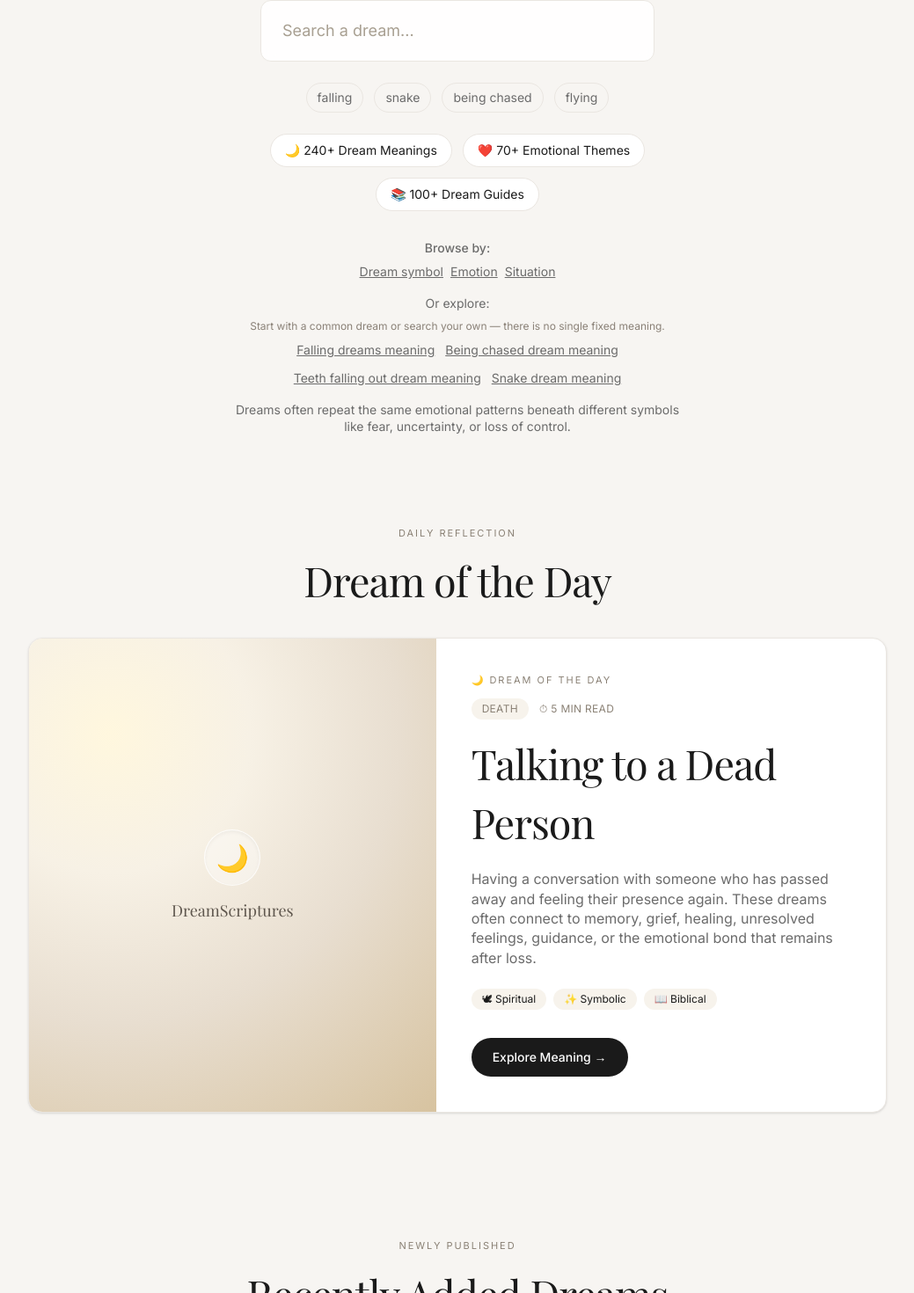
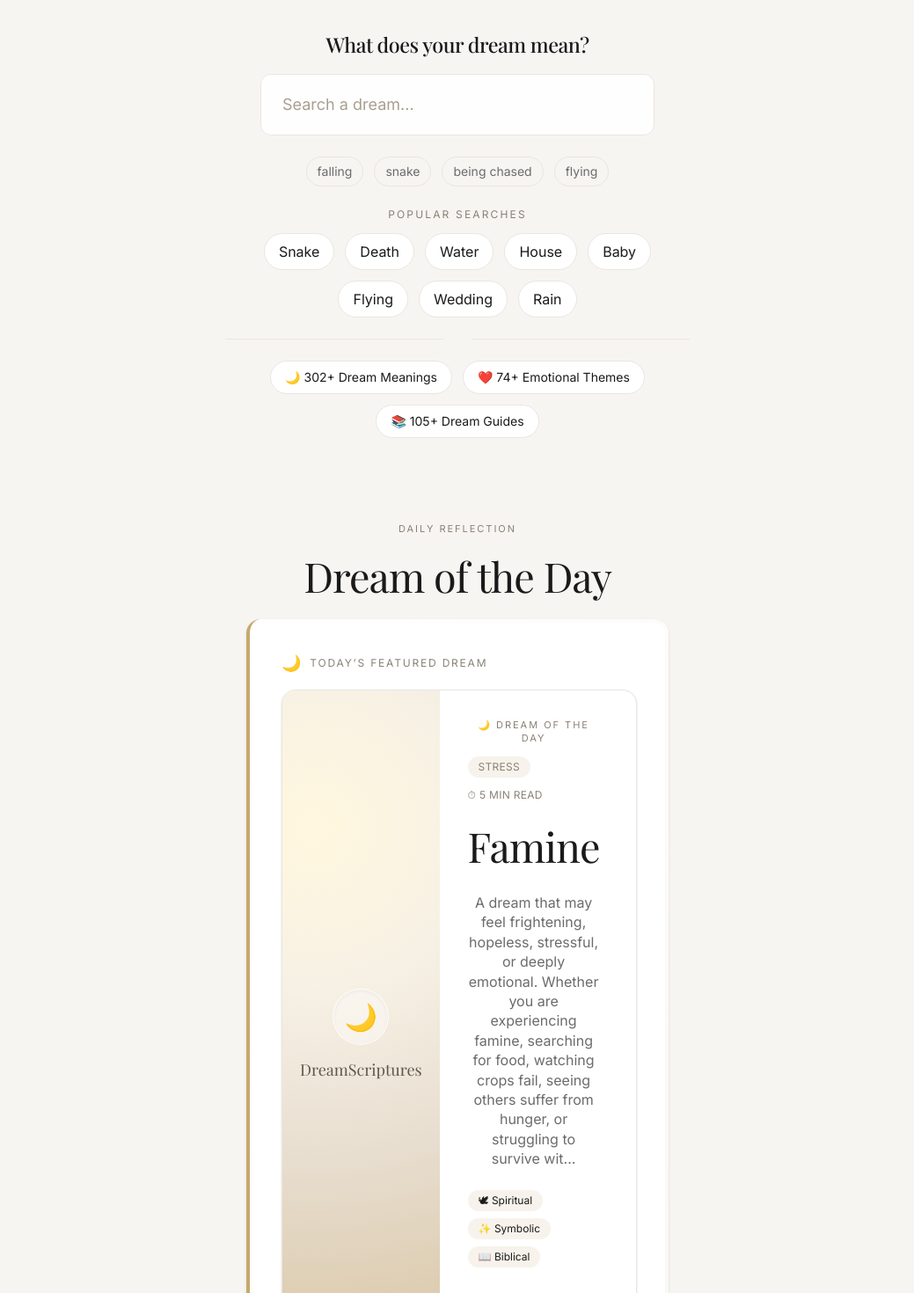
Before and after one commit to dreamscriptures-Moon/Dreamscriptures_, a Next.js app: page / in a window 1280 px wide. Shown: the part 838-2308 px from the top of the page at 88% size, without its empty margins (120-1159 px from the left). Built offline with nearby package versions, Linux system fonts and the light colour scheme; a web font is replaced by a local one.

Commit message:
Add Dream of the Day, reading progress, related dreams, engagement components, and homepage improvements

```diff
--- /dev/null
+++ b/app/components/RandomQuote.jsx
@@ -0,0 +1,72 @@
+"use client";
+
+import { useState, useEffect, useMemo } from "react";
+import quotes from "@/data/quotes";
+
+export default function RandomQuote() {
+  // Get a random quote from the array
+  const getRandomQuote = (arr) => {
+    if (!arr || arr.length === 0) return "Dreams are the whispers of the soul.";
+    return arr[Math.floor(Math.random() * arr.length)];
+  };
+
+  // Ensure we have an array (handles both direct array and { quotes: [...] } wrapper)
+  const quotesArray = useMemo(() => Array.isArray(quotes) ? quotes : quotes?.quotes || [], []);
+  const [quote, setQuote] = useState("");
+
+  // Set initial quote on mount
+  useEffect(() => {
+    setQuote(getRandomQuote(quotesArray));
+  }, [quotesArray]);
+
+  // Handler for next quote
+  const handleNextQuote = () => {
+    // Pick a new random quote (possibly the same if only one)
+    let newQuote = getRandomQuote(quotesArray);
+    // Optional: avoid repeating the same quote back-to-back
+    while (newQuote === quote && quotesArray.length > 1) {
+      newQuote = getRandomQuote(quotesArray);
+    }
+    setQuote(newQuote);
+  };
+
+  if (!quote) {
+    return (
+      <div className="text-center py-4">
+        <p className="font-serif italic text-3xl max-w-3xl mx-auto opacity-50">Loading…</p>
+      </div>
+    );
+  }
+
+  return (
+    <div className="text-center">
+      {/* Quote text */}
+      <p className="font-serif italic text-3xl max-w-3xl mx-auto transition-opacity duration-300">
+        {quote}
+      </p>
+
+      {/* Next quote button */}
+      <button
+        onClick={handleNextQuote}
+        className="mt-8 inline-flex items-center gap-2 text-sm uppercase tracking-[0.15em] text-[#8A8175] hover:text-[#1A1A1A] transition-colors duration-200 border-b border-transparent hover:border-[#C6A96B] pb-1"
+        aria-label="Next quote"
+      >
+        <span>Next Quote</span>
+        <svg
+          xmlns="http://www.w3.org/2000/svg"
+          width="16"
+          height="16"
+          viewBox="0 0 24 24"
+          fill="none"
+          stroke="currentColor"
+          strokeWidth="2"
+          strokeLinecap="round"
+          strokeLinejoin="round"
+        >
+          <path d="M5 12h14" />
+          <path d="M12 5l7 7-7 7" />
+        </svg>
+      </button>
+    </div>
+  );
+}
--- /dev/null
+++ b/app/components/SearchSuggestions.jsx
@@ -0,0 +1,34 @@
+import Link from "next/link";
+
+const searches = [
+  "Snake",
+  "Death",
+  "Water",
+  "House",
+  "Baby",
+  "Flying",
+  "Wedding",
+  "Rain",
+];
+
+export default function SearchSuggestions() {
+  return (
+    <div className="mt-5">
+      <p className="mb-3 text-xs uppercase tracking-[0.18em] text-[#8A8175]">
+        Popular Searches
+      </p>
+
+      <div className="flex flex-wrap justify-center gap-3">
+        {searches.map((item) => (
+          <Link
+            key={item}
+            href={`/dreams/${item.toLowerCase().replace(/\s+/g, "-")}`}
+            className="rounded-full border border-[#EAE6E1] bg-white px-4 py-2 hover:border-[#C6A96B]"
+          >
+            {item}
+          </Link>
+        ))}
+      </div>
+    </div>
+  );
+}
--- a/app/dreams/[slug]/page.js
+++ b/app/dreams/[slug]/page.js
@@ -763,9 +763,6 @@ function getDreamContext(dream) {
 
      <div className="max-w-3xl mx-auto px-6 mt-4 mb-6 space-y-3">
   <SearchBar />
-
-<section id="navigation"></section>
-
   <LazyMobileQuickNav />
 </div>
       <article className="max-w-3xl lg:max-w-3xl mx-auto px-6 pt-1 pb-10 md:pt-14 md:pb-24">
@@ -795,6 +792,7 @@ function getDreamContext(dream) {
   <TextBlocks text={getDreamContext(dream)} />
 </section>
 
+<section id="navigation"></section>
 
  {dream.categories?.length > 0 && (
           <nav className="mb-8 flex flex-wrap gap-2">
--- a/app/page.js
+++ b/app/page.js
@@ -3,6 +3,7 @@ import LazyMobileQuickNav from "@/app/components/LazyMobileQuickNav";
 import SiteFooter from "@/app/components/SiteFooter";
 import SiteHeader from "@/app/components/SiteHeader";
 import HomeSearchWrapper from "./components/HomeSearchWrapper";
+import RandomQuote from "@/app/components/RandomQuote";
 import { DreamCard, DreamFeatureCard } from "@/components/DreamCards";
 import { dreams } from "@/data/dreams";
 import { emotionalHubs } from "@/data/emotionalHubs";
@@ -11,16 +12,8 @@ import {
   getDreamOfTheDay,
   getRecentlyAddedDreams,
 } from "@/lib/dreamEngagement";
+import SearchSuggestions from "@/app/components/SearchSuggestions";
 
-
-const popularDreams = [
-  { title: "Falling", slug: "falling" },
-  { title: "Snakes", slug: "snakes" },
-  { title: "Being Chased", slug: "being-chased" },
-  { title: "Teeth Falling Out", slug: "teeth-falling-out" },
-  { title: "Flying", slug: "flying" },
-  { title: "Water", slug: "water" },
-];
 
 const featuredGuides = [
   {
@@ -45,11 +38,72 @@ const featuredGuides = [
   },
 ];
 
+const emotions = [
+  { emoji:"😨", title:"Fear", slug:"fear" },
+  { emoji:"❤️", title:"Love", slug:"love" },
+  { emoji:"🌱", title:"Healing", slug:"healing" },
+  { emoji:"✨", title:"Hope", slug:"hope" },
+  { emoji:"😔", title:"Grief", slug:"grief" },
+  { emoji:"🌊", title:"Peace", slug:"peace" },
+];
+
+const trendingDreams = [
+  {
+    title: "Dream About Snakes",
+    slug: "snakes",
+    subtitle: "Transformation • Fear • Wisdom",
+  },
+  {
+    title: "Dream About Death",
+    slug: "death",
+    subtitle: "Endings • Change • Renewal",
+  },
+  {
+    title: "Dream About Falling",
+    slug: "falling",
+    subtitle: "Loss of Control • Anxiety • Uncertainty",
+  },
+  {
+    title: "Dream About Being Chased",
+    slug: "being-chased",
+    subtitle: "Avoidance • Fear • Unresolved Conflict",
+  },
+  {
+    title: "Dream About Water",
+    slug: "water",
+    subtitle: "Emotions • Healing • The Subconscious",
+  },
+  {
+    title: "Dream About Pregnancy",
+    slug: "being-pregnant",
+    subtitle: "Growth • New Beginnings • Potential",
+  },
+];
+
+const faqs=[
+
+"Can dreams predict the future?",
+
+"Why do I dream about the same person?",
+
+"Why do dreams repeat?",
+
+"Why can't I remember dreams?",
+
+"What causes nightmares?",
+
+"Do dreams have meaning?"
+
+]
+
+
 export default function Home() {
-  const recentlyAddedDreams = getRecentlyAddedDreams(dreams, 6);
+  const recentlyAddedDreams = getRecentlyAddedDreams(dreams, 4);
   const dreamOfTheDay = getDreamOfTheDay(dreams);
 
-  return (
+
+
+ return (
 <main className="bg-[#F7F5F2] text-[#1A1A1A] min-h-screen">
   <SiteHeader sticky />
 
@@ -57,9 +111,8 @@ export default function Home() {
   <section className="max-w-3xl mx-auto px-6 pt-12 md:pt-20 pb-10 text-center">
 
     <h1 className="text-4xl md:text-5xl lg:text-6xl leading-[1.15] font-serif tracking-tight mb-6">
-Understand Your Dreams Through
-Emotion, Symbolism and Personal Context
- </h1>
+Discover What Your Dreams May Mean Through
+Emotion, Symbolism, Spirituality and Personal Context </h1>
 
 <p className="text-[#6B6B6B] text-base md:text-lg leading-relaxed max-w-2xl mx-auto mb-6">
 Explore dream meanings through emotional patterns,
@@ -89,6 +142,9 @@ may be communicating.
 
    <div className="w-26 h-[1px] bg-[#EAE6E1] mx-auto mt-6 mb-3" />
   </section>
+
+<LazyMobileQuickNav />
+
 <section className="max-w-xl mx-auto px-6 pb-10 text-center">
 
   <h2 className="text-xl md:text-2xl font-medium mb-4">
@@ -99,72 +155,165 @@ may be communicating.
   <div className="max-w-md mx-auto mb-6">
     <HomeSearchWrapper />
   </div>
-
-<div className="flex flex-wrap justify-center gap-3 mb-8">
-
+<SearchSuggestions />
+{/* Divider */}
+<div className="flex items-center gap-4 my-6">
+  <div className="flex-1 h-[1px] bg-[#EAE6E1]" />
+  <span className="text-[10px] uppercase tracking-[0.2em] text-[#8A8175]"></span>
+  <div className="flex-1 h-[1px] bg-[#EAE6E1]" />
+</div>
+<div className="flex flex-wrap justify-center gap-3 mt-6 mb-8">
   <span className="px-4 py-2 rounded-full bg-white border border-[#EAE6E1] text-sm">
 
-    🌙 240+ Dream Meanings
+    🌙  {dreams.length}+ Dream Meanings
 
   </span>
 
   <span className="px-4 py-2 rounded-full bg-white border border-[#EAE6E1] text-sm">
 
-    ❤️ 70+ Emotional Themes
+    ❤️ 74+ Emotional Themes
 
   </span>
 
   <span className="px-4 py-2 rounded-full bg-white border border-[#EAE6E1] text-sm">
 
-    📚 100+ Dream Guides
+    📚 105+ Dream Guides
 
   </span>
 
 </div>
+{/* DREAM OF THE DAY */}
+{/* DREAM OF THE DAY */}
+<section className="max-w-5xl mx-auto px-6 py-4 md:py-16">
+  <div className="mb-4 text-center">
+    <p className="mb-3 text-[11px] uppercase tracking-[0.18em] text-[#8A8175]">
+      Daily reflection
+    </p>
+    <h2 className="font-serif text-4xl md:text-5xl">
+      Dream of the Day
+    </h2>
+  </div>
 
-  {/* Intent shortcuts */}
-  <div className="text-sm text-[#6B6B6B] space-y-2">
+  {/* Enhanced wrapper */}
+  <div className="relative bg-gradient-to-br from-white to-[#FAF8F5] border-l-4 border-[#C6A96B] rounded-2xl shadow-sm p-1">
+    <div className="bg-white rounded-xl p-6 md:p-8">
+      {/* Small moon icon + label */}
+      <div className="flex items-center gap-2 text-xs uppercase tracking-[0.15em] text-[#8A8175] mb-4">
+        <span className="text-lg">🌙</span>
+        <span>Today’s featured dream</span>
+      </div>
 
-    <p className="font-medium">Browse by:</p>
+      <DreamFeatureCard dream={dreamOfTheDay} />
+    </div>
+  </div>
+</section>
 
-    <div className="flex flex-wrap justify-center gap-2">
-      <Link href="/dreams" className="underline">Dream symbol</Link>
-      <Link href="/emotions" className="underline">Emotion</Link>
-      <Link href="/categories" className="underline">Situation</Link>
-    </div>
-
-    <p className="mt-4">Or explore:</p>
-<p className="text-xs text-[#8A8177] mt-2">
-  Start with a common dream or search your own — there is no single fixed meaning.
-</p>
-
-    <div className="flex flex-wrap justify-center gap-3">
-      <Link href="/dreams/falling" className="underline">Falling dreams meaning</Link>
-      <Link href="/dreams/being-chased" className="underline">Being chased dream meaning</Link>
-      <Link href="/dreams/teeth-falling-out" className="underline">Teeth falling out dream meaning</Link>
-      <Link href="/dreams/snakes" className="underline">Snake dream meaning</Link>
-    </div>
-
-  </div>
 <p className="text-sm text-[#6B6B6B] max-w-xl mx-auto mt-4">
   Dreams often repeat the same emotional patterns beneath different symbols like fear, uncertainty, or loss of control.
 </p>
 </section>
 
-{/* DREAM OF THE DAY */}
-<section className="max-w-5xl mx-auto px-6 py-12 md:py-16">
-  <div className="mb-8 text-center">
-    <p className="mb-3 text-[11px] uppercase tracking-[0.18em] text-[#8A8175]">
-      Daily reflection
+
+{/* Trending Dreams */}
+<section className="max-w-6xl mx-auto px-6 py-16">
+  <div className="text-center mb-10">
+    <p className="uppercase tracking-[0.18em] text-xs text-[#8A8175]">
+      🔥 Trending This Week
     </p>
 
-    <h2 className="font-serif text-4xl md:text-5xl">
-      Dream of the Day
+    <h2 className="font-serif text-4xl md:text-5xl mt-3">
+      Trending Dream Meanings
     </h2>
   </div>
 
-  <DreamFeatureCard dream={dreamOfTheDay} />
+  <div className="grid gap-5 sm:grid-cols-2 lg:grid-cols-3">
+    {trendingDreams.map((dream) => (
+      <Link
+        key={dream.slug}
+        href={`/dreams/${dream.slug}`}
+        className="rounded-2xl border border-[#EAE6E1] bg-white p-6 transition hover:border-[#C6A96B]"
+      >
+     <h3 className="font-serif text-xl">
+  {dream.title}
+</h3>
+
+<p className="mt-2 text-sm text-[#6B6B6B]">
+  {dream.subtitle}
+</p>
+      </Link>
+    ))}
+  </div>
 </section>
+
+ {/* Quote */}
+<section className="text-center py-24">
+  <RandomQuote />
+
+  <p className="uppercase text-xs mt-6 tracking-[0.2em]">
+    DreamScriptures
+  </p>
+</section>
+
+{/* Emotion Chips */}
+<section className="text-center py-16">
+
+<h2 className="font-serif text-4xl">
+Browse by Emotion
+</h2>
+
+<div className="flex flex-wrap justify-center gap-3 mt-8">
+
+{emotions.map((emotion) => (
+  <Link
+    key={emotion.slug}
+    href={`/emotions/${emotion.slug}`}
+    className="rounded-full border border-[#EAE6E1] px-5 py-3 bg-white hover:border-[#C6A96B]"
+  >
+    {emotion.emoji} {emotion.title}
+  </Link>
+))}
+
+</div>
+
+</section>
+
+{/* featuredGuides */}
+<section className="max-w-6xl mx-auto px-6 py-20">
+
+  <div className="text-center mb-10">
+
+    <h2 className="font-serif text-4xl">
+      Start Learning
+    </h2>
+
+  </div>
+
+  <div className="grid gap-6 md:grid-cols-2">
+
+    {featuredGuides.map((guide) => (
+
+      <Link
+        key={guide.slug}
+        href={`/guides/${guide.slug}`}
+        className="rounded-xl border border-[#EAE6E1] bg-white p-6 hover:border-[#C6A96B]"
+      >
+
+        <h3 className="font-serif text-2xl">
+          {guide.title}
+        </h3>
+
+        <p className="mt-3 text-[#6B6B6B]">
+          {guide.desc}
+        </p>
+
+      </Link>
+
+    ))}
+
+  </div>
+
+</section>
+
 
 {/* RECENTLY ADDED DREAMS */}
 <section className="max-w-6xl mx-auto px-6 py-12 md:py-20">
@@ -185,50 +334,6 @@ may be communicating.
   </div>
 </section>
 
-{/* OUR APPROACH */}
-
-<section className="bg-[#FAF9F7] px-6 py-20 md:py-28">
-  <div className="max-w-3xl mx-auto text-center">
-
-
-<p className="mb-4 text-[11px] uppercase tracking-[0.18em] text-[#8A8175]">
-  Our approach
-</p>
-
-<h2 className="font-serif text-4xl md:text-5xl leading-tight text-[#1A1A1A]">
-The Meaning of a Dream Often Depends on the Emotion Behind It</h2>
-
-<div className="w-16 h-[1px] bg-[#C6A96B] mx-auto my-8 opacity-70" />
-
-<div className="space-y-6 text-base md:text-lg leading-relaxed text-[#6B6B6B]">
-  <p>
-    Many dream dictionaries assign fixed meanings to symbols.
-  </p>
-
-  <p>
-    DreamScriptures takes a different approach.
-  </p>
-
-  <p>
-    We explore dreams through emotional patterns, symbolic relationships,
-    subconscious themes, and personal context because the same dream can
-    mean something very different depending on how it feels and what is
-    happening in your life.
-  </p>
-</div>
-
-<div className="mt-10">
-  <Link
-    href="/methodology"
-    className="text-sm underline underline-offset-4 transition hover:text-[#8F743C]"
-  >
-    Read our methodology
-  </Link>
-</div>
-
-
-  </div>
-</section>
 
 
   {/* EXPLANATION */}
@@ -274,28 +379,53 @@ The Meaning of a Dream Often Depends on the Emotion Behind It</h2>
 </p>
 
   </section>
-<LazyMobileQuickNav />
 
 
-  {/* SEO INTERNAL LINKS */}
-  <section className="max-w-3xl mx-auto px-6 pb-8 text-left">
-    <p className="text-sm text-[#6B6B6B]">
-     Many recurring dreams revolve around fear, uncertainty,
-transformation, and emotional pressure.
- <Link href="/dreams/teeth-falling-out" className="underline">
-        teeth falling out
-      </Link>
-      ,{" "}
-      <Link href="/dreams/being-chased" className="underline">
-        being chased
-      </Link>
-      , and{" "}
-      <Link href="/dreams/falling" className="underline">
-        falling dreams
-      </Link>
-      .
-    </p>
-  </section>
+{/* OUR APPROACH */}
+
+<section className="bg-[#FAF9F7] px-6 py-20 md:py-28">
+  <div className="max-w-3xl mx-auto text-center">
+
+
+<p className="mb-4 text-[11px] uppercase tracking-[0.18em] text-[#8A8175]">
+  Our approach
+</p>
+
+<h2 className="font-serif text-4xl md:text-5xl leading-tight text-[#1A1A1A]">
+The Meaning of a Dream Often Depends on the Emotion Behind It</h2>
+
+<div className="w-16 h-[1px] bg-[#C6A96B] mx-auto my-8 opacity-70" />
+
+<div className="space-y-6 text-base md:text-lg leading-relaxed text-[#6B6B6B]">
+  <p>
+    Many dream dictionaries assign fixed meanings to symbols.
+  </p>
+
+  <p>
+    DreamScriptures takes a different approach.
+  </p>
+
+  <p>
+    We explore dreams through emotional patterns, symbolic relationships,
+    subconscious themes, and personal context because the same dream can
+    mean something very different depending on how it feels and what is
+    happening in your life.
+  </p>
+</div>
+
+<div className="mt-10">
+  <Link
+    href="/methodology"
+    className="text-sm underline underline-offset-4 transition hover:text-[#8F743C]"
+  >
+    Learn How We Interpret Dreams →
+  </Link>
+</div>
+
+
+  </div>
+</section>
+
 
 {/* Explore Dreams Through Emotional Experiences */}
       <section className="max-w-5xl mx-auto px-6 py-16 md:py-24">
@@ -351,59 +481,6 @@ transformation, and emotional pressure.
         </div>
       </section>
 
-{/* Popular dream meanings */}
-      <section className="max-w-xl mx-auto px-6 py-2 md:py-22">
-        <h2 className="text-4xl md:text-5xl mb-4 text-center font-serif">
-          Popular dream meanings
-        </h2>
-        <div className="w-24 h-[1px] bg-[#C6A96B] mx-auto mb-8 opacity-60" />
-
-        <div className="grid grid-cols-1 sm:grid-cols-2 gap-6">
-          {popularDreams.map((dream) => (
-            <Link
-              key={dream.slug}
-              href={`/dreams/${dream.slug}`}
-              className="block border border-[#EAE6E1] p-6 rounded-xl hover:border-[#C6A96B] hover:bg-white/40 transition"
-            >
-              <p className="text-base md:text-lg font-medium">{dream.title}</p>
-             <p className="text-sm text-[#6B6B6B] mt-2">
-              Explore the meaning of this dream and what it may reveal
-             </p>
-            </Link>
-          ))}
-        </div>
-      </section>
-
-
-
-      <div className="text-center mt-8">
-  <Link
-    href="/categories"
-    className="text-sm text-[#6B6B6B] hover:text-[#1A1A1A] transition"
-  >
-    Browse all dream categories →
-  </Link>
-</div>
-
-      <section className="bg-[#FAF9F7] px-6 py-20 md:py-32 text-center">
-        <div className="max-w-3xl mx-auto">
-          <h2 className="text-4xl md:text-5xl mb-6 font-serif">
-            How DreamScriptures Interprets Dreams
-          </h2>
-          <p className="text-[#6B6B6B] text-base md:text-lg leading-relaxed">
-        DreamScriptures begins with the emotional
-experience of the dream.
-
-The same symbol may carry different meanings
-depending on whether the dream feels fearful,
-peaceful, overwhelming, comforting, or uncertain.
-
-By examining emotions, symbolism, recurring
-patterns, and life circumstances together,
-interpretations become more personal and
-meaningful.</p>
-        </div>
-      </section>
 
     <section className="max-w-5xl mx-auto px-6 py-20 md:py-28">
 
@@ -562,23 +639,61 @@ and personal context.
 
   </section>
 </Link>
-<section className="max-w-xl mx-auto px-6 py-1 text-center">
 
-  <div className="border-t border-[#EAE6E1] pt-16">
-
-    <p className="font-serif text-3xl md:text-5xl leading-tight text-[#1A1A1A] max-w-3xl mx-auto">
-      “Dreams speak in symbols when words are no longer enough.”
+<section className="text-center py-20 md:py-28 bg-[#FAF8F5]">
+  <div className="max-w-3xl mx-auto px-6">
+    <h2 className="font-serif text-3xl md:text-4xl mb-4">
+      Still wondering what your dream means?
+    </h2>
+    <p className="text-[#6B6B6B] text-base md:text-lg mb-8 max-w-xl mx-auto">
+      Search over 300 dream interpretations, emotional themes, and dream guides.
     </p>
 
-    <p className="mt-8 text-sm tracking-[0.18em] uppercase text-[#5F574E]">
-      DreamScriptures
+    <div className="max-w-md mx-auto mb-6">
+      <HomeSearchWrapper />
+    </div>
+
+    {/* New prominent CTA row */}
+    <div className="flex flex-col sm:flex-row justify-center items-center gap-4 mt-4">
+      <Link
+        href="/dreams"
+        className="inline-flex items-center gap-2 bg-[#1A1A1A] text-white rounded-full px-8 py-3 text-sm font-medium hover:bg-[#333] transition"
+      >
+        Explore All Dreams →
+      </Link>
+      <Link
+        href="/guides"
+        className="inline-flex items-center gap-2 border border-[#EAE6E1] bg-white rounded-full px-8 py-3 text-sm font-medium text-[#1A1A1A] hover:border-[#C6A96B] transition"
+      >
+        Browse Guides
+      </Link>
+    </div>
+  </div>
+</section>
+
+<section className="max-w-5xl mx-auto px-6 py-20">
+  <div className="text-center mb-10">
+    <p className="uppercase tracking-[0.18em] text-xs text-[#8A8175]">
+      Frequently Asked
     </p>
 
+    <h2 className="font-serif text-4xl">
+      Common Dream Questions
+    </h2>
   </div>
 
+  <div className="grid gap-4 sm:grid-cols-2">
+    {faqs.map((faq) => (
+      <Link
+        key={faq}
+        href="/guides"
+        className="rounded-xl border border-[#EAE6E1] bg-white p-5 hover:border-[#C6A96B] transition"
+      >
+        {faq}
+      </Link>
+    ))}
+  </div>
 </section>
-
-
 
       <SiteFooter />
     </main>
--- a/components/DreamCards.jsx
+++ b/components/DreamCards.jsx
@@ -130,11 +130,11 @@ export function DreamFeatureCard({ dream }) {
   return (
     <article className="overflow-hidden rounded-2xl border border-[#EAE6E1] bg-white shadow-sm md:grid md:grid-cols-[0.95fr_1.05fr]">
 
-      <div className="min-h-[320px] overflow-hidden">
+      <div className="min-h-[150px] overflow-hidden">
         <DreamVisual dream={dream} />
       </div>
 
-      <div className="flex flex-col justify-center p-8 md:p-10">
+      <div className="flex flex-col justify-center p-8 md:p-8">
 
         <p className="mb-3 text-[11px] uppercase tracking-[0.18em] text-[#8A8175]">
           🌙 Dream of the Day
--- /dev/null
+++ b/data/quotes.js
@@ -0,0 +1,18 @@
+const quotes = [
+"Dreams reveal what words cannot express.",
+"Every dream begins with an emotion.",
+"Symbols speak where language falls silent.",
+"Sometimes your subconscious whispers through dreams.",
+"Dreams often mirror what the heart already knows.",
+"Meaning often appears through reflection, not certainty.",
+"What we ignore during the day sometimes returns while we sleep.",
+"The mind remembers in stories.",
+"The emotions inside a dream are sometimes more important than the events themselves.",
+"Dreams remind us that the imagination has no map.",
+"The future belongs to those who believe in the beauty of their dreams.— Eleanor Roosevelt",
+"Dream no small dreams for they have no power to move the hearts of men. — Johann Wolfgang von Goethee",
+"Dreams are illustrations... from the book your soul is writing about you. — Marsha Norman",
+"Nothing happens unless first we dream.— Carl Sandburg",
+"All that we see or seem is but a dream within a dream. — Edgar Allan Poe",
+];
+export default quotes;
```
Also changed, not shown: lib/dreamEngagement.js.
